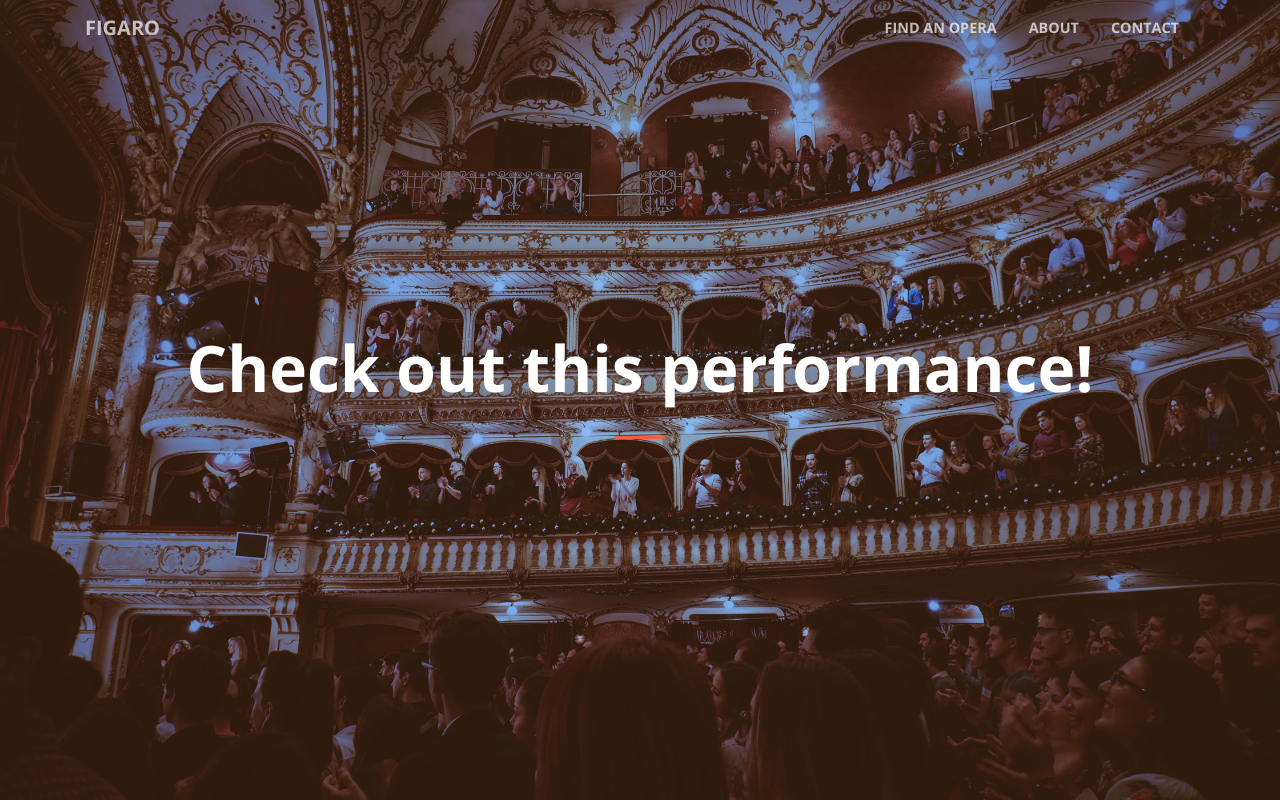
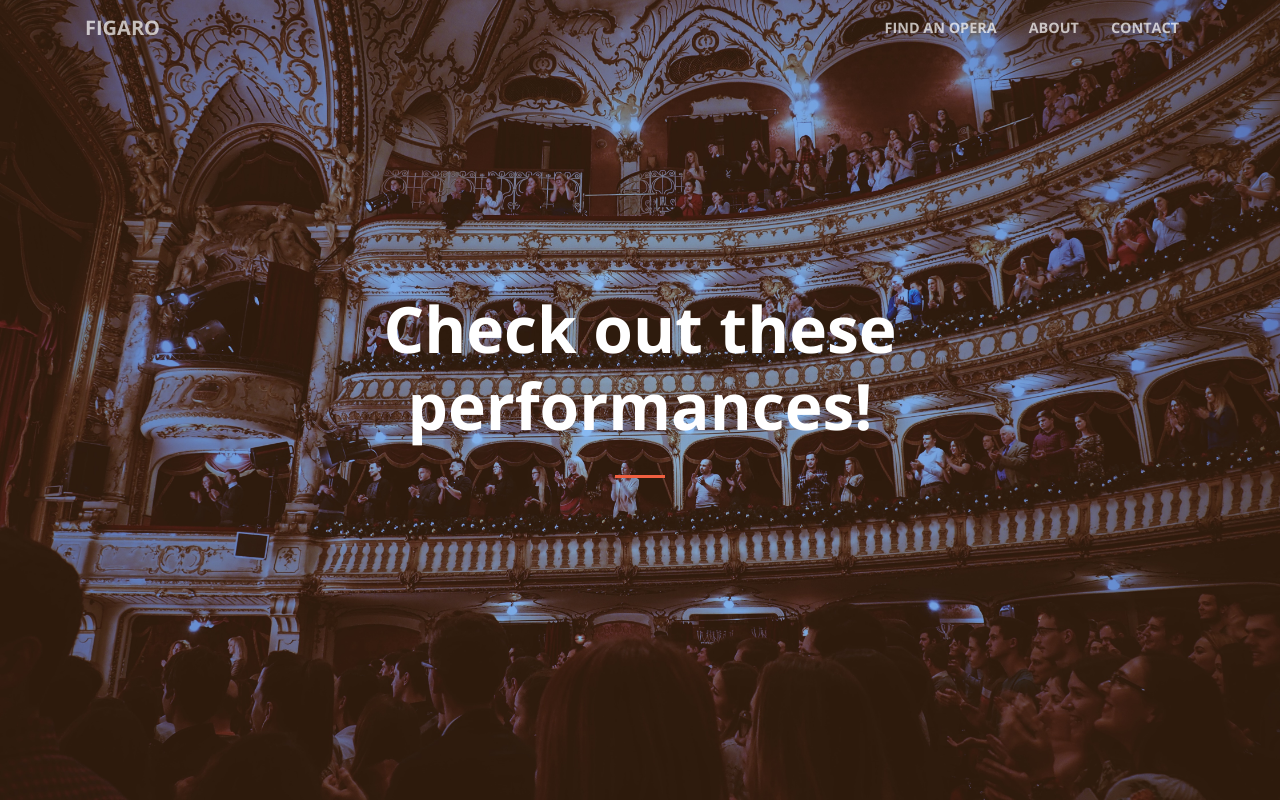
Before and after one commit to lyons7/figaro, a Flask app: template templates/recommendations.html in a window 1280 px wide. Run offline with Flask 2, Linux system fonts and the light colour scheme; the template is opened without the code that fills it, so the values that code supplies are empty; parts of the project's set-up code (start-up, migrations or seed data) failed here and were passed over; some libraries are stand-ins or nearby versions.

Commit message:
💻 updates

```diff
--- a/templates/recommendations.html
+++ b/templates/recommendations.html
@@ -60,7 +60,7 @@
         <div class="row">
           <div class="col-lg-10 mx-auto">
             <h1 class="bg-transparent">
-              <strong>Check out this performance!</strong>
+              <strong>Check out these performances!</strong>
             </h1>
             <hr>
           </div>
```
